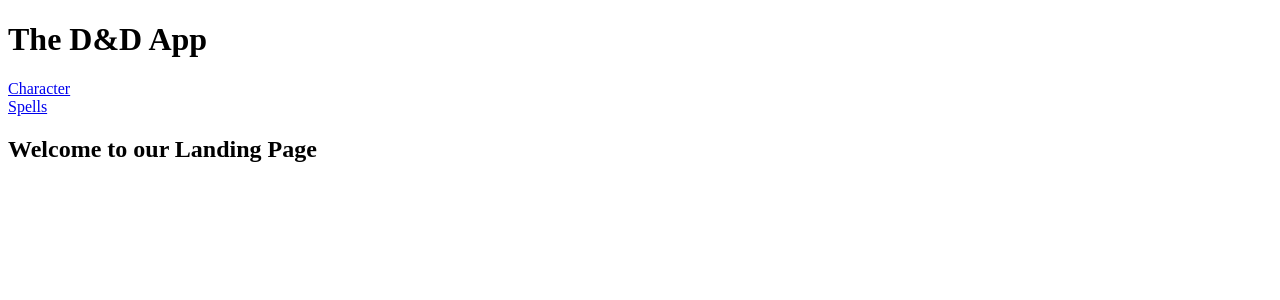
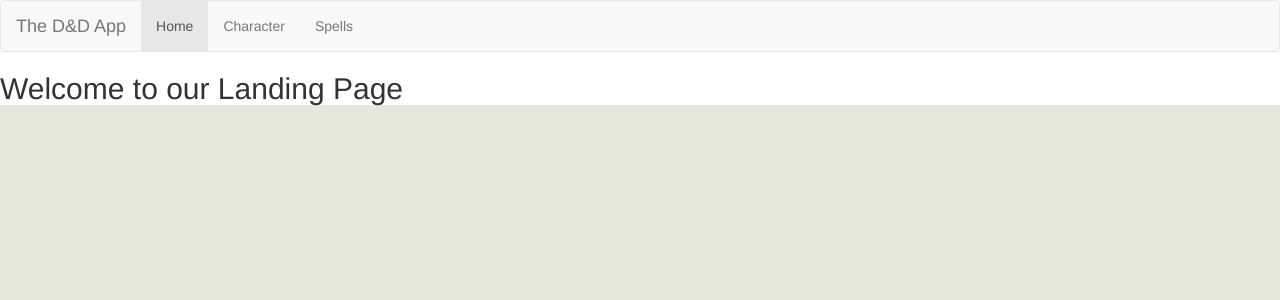
Before and after one commit to MissouriState-CSC515-Spring2019/team5, an Angular app: page /landing in a window 1280 px wide. Shown: the top 300 px of the page. Built offline with nearby package versions, Linux system fonts and the light colour scheme.

Commit message:
Navbar and background color update

```diff
--- a/src/app/app.component.html
+++ b/src/app/app.component.html
@@ -1,6 +1,15 @@
-<h1>{{title}}</h1>
-<nav>
-  <a routerLink="/character">Character</a><br>
-  <a routerLink="/spells">Spells</a>
-</nav>
+<link rel="stylesheet" href="https://maxcdn.bootstrapcdn.com/bootstrap/3.4.0/css/bootstrap.min.css">
+
+<nav class="navbar navbar-default">
+    <div class="container-fluid">
+      <div class="navbar-header">
+        <a class="navbar-brand" href="#">{{title}}</a>
+      </div>
+      <ul class="nav navbar-nav">
+        <li class="active"><a href="#">Home</a></li>
+        <li><a routerLink="/character">Character</a></li>
+        <li><a routerLink="/spells">Spells</a></li>
+      </ul>
+    </div>
+  </nav>
 <router-outlet></router-outlet>
--- a/src/index.html
+++ b/src/index.html
@@ -2,11 +2,12 @@
 <html lang="en">
 <head>
   <meta charset="utf-8">
-  <title>DnD App</title>
+  <title>D&D App</title>
   <base href="/">
 
   <meta name="viewport" content="width=device-width, initial-scale=1">
   <link rel="icon" type="image/x-icon" href="dndfavicon.ico">
+  <link href="styles.css" rel="stylesheet" />
 </head>
 <body>
   <app-root></app-root>
--- a/src/styles.css
+++ b/src/styles.css
@@ -1 +1,4 @@
 /* You can add global styles to this file, and also import other style files */
+html{
+background: rgb(231,231,219);
+}
```
Also changed, not shown: 2 other files (tests, documents, lock files or other folders).
